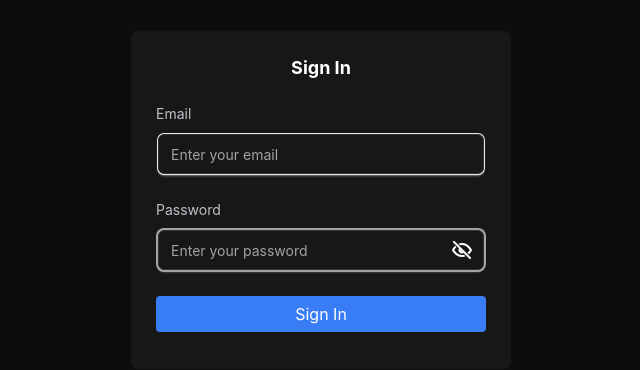
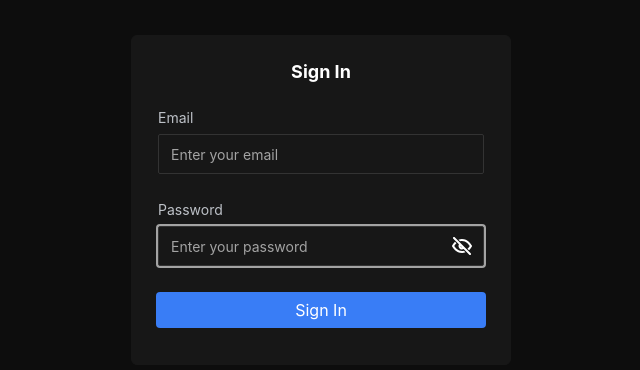
Before and after one commit to MarikaKonturova/inctagram-superadmin, a Next.js app: page /auth/login in a window 1280 px wide. Shown: the part 200-570 px from the top of the page, without its empty margins (319-959 px from the left). Built offline with nearby package versions, Linux system fonts and the light colour scheme; no server answers.

Commit message:
SCRUM-363 fix: change styles Input

```diff
--- a/src/shared/ui/Input.tsx
+++ b/src/shared/ui/Input.tsx
@@ -70,22 +70,24 @@ export const Input = forwardRef<HTMLInputElement, InputProps>(
       errorMessage: cn('text-red-500 text-sm'),
       field: cn(
         `
-       flex h-10 w-full  border-none bg-dark-500 border border-solid border-dark-300 text-light-100 shadow-input rounded-md px-3 py-2 text-sm  file:border-0 file:bg-transparent file:text-sm file:font-medium placeholder:text-neutral-400 dark:placeholder-text-neutral-600
+       flex h-10 w-full  bg-dark-500 border border-solid border-dark-300 text-light-100 rounded-[2px] px-3 py-2 text-sm  file:border-0 file:bg-transparent file:text-sm file:font-medium placeholder:text-neutral-400 dark:placeholder-text-neutral-600
             focus-visible:outline-none focus-visible:ring-[2px] focus-visible:ring-neutral-400 dark:focus-visible:ring-neutral-600
-            disabled:cursor-not-allowed disabled:opacity-50
-          \tdark:shadow-[0px_0px_1px_1px_var(--neutral-700)]
-            group-hover/input:shadow-none transition duration-400`,
+            disabled:cursor-not-allowed disabled:opacity-50`,
         isSearch && 'pl-10',
         !!errorMessage && 'text-danger-300 border-danger-300',
         className
       ),
       inputWrapper: 'relative p-[2px] rounded-lg transition duration-300 group/input',
-      label: cn('block mb-2 text-sm', restProps.disabled && 'opacity-50', labelProps?.className),
+      label: cn(
+        'block mb-1 ml-[2px] text-sm',
+        restProps.disabled && 'opacity-50',
+        labelProps?.className
+      ),
       passwordButton: cn(
         'absolute inset-y-0 right-0 flex items-center px-3 text-sm',
         restProps.disabled && 'opacity-50'
       ),
-      rootContainer: cn('w-full w-[330px]', rootContainerProps?.className),
+      rootContainer: cn('w-[330px]', rootContainerProps?.className),
       searchIcon: cn(
         'absolute left-3 top-1/2 transform -translate-y-1/2',
         restProps.disabled && 'opacity-50'
```
